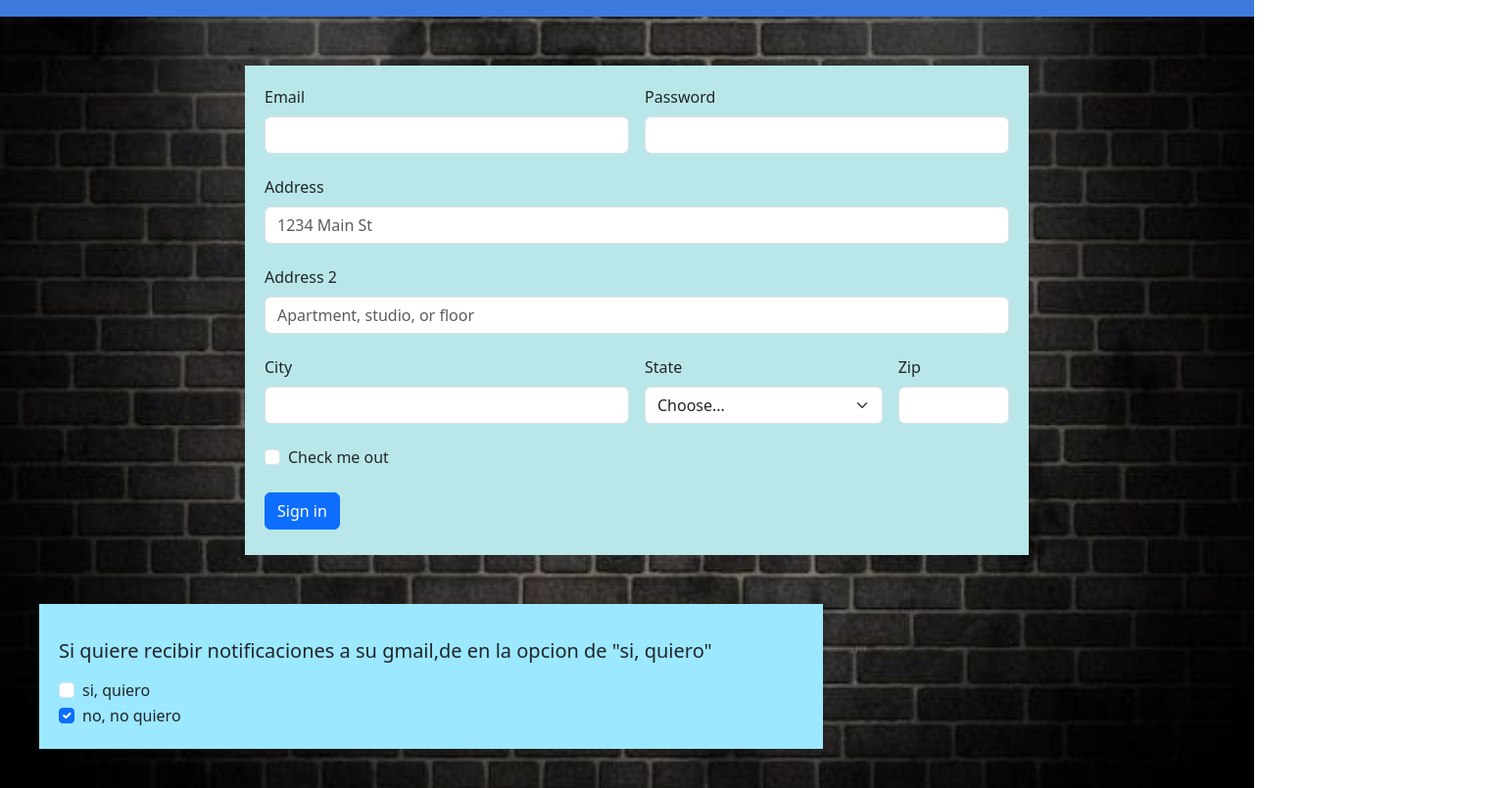
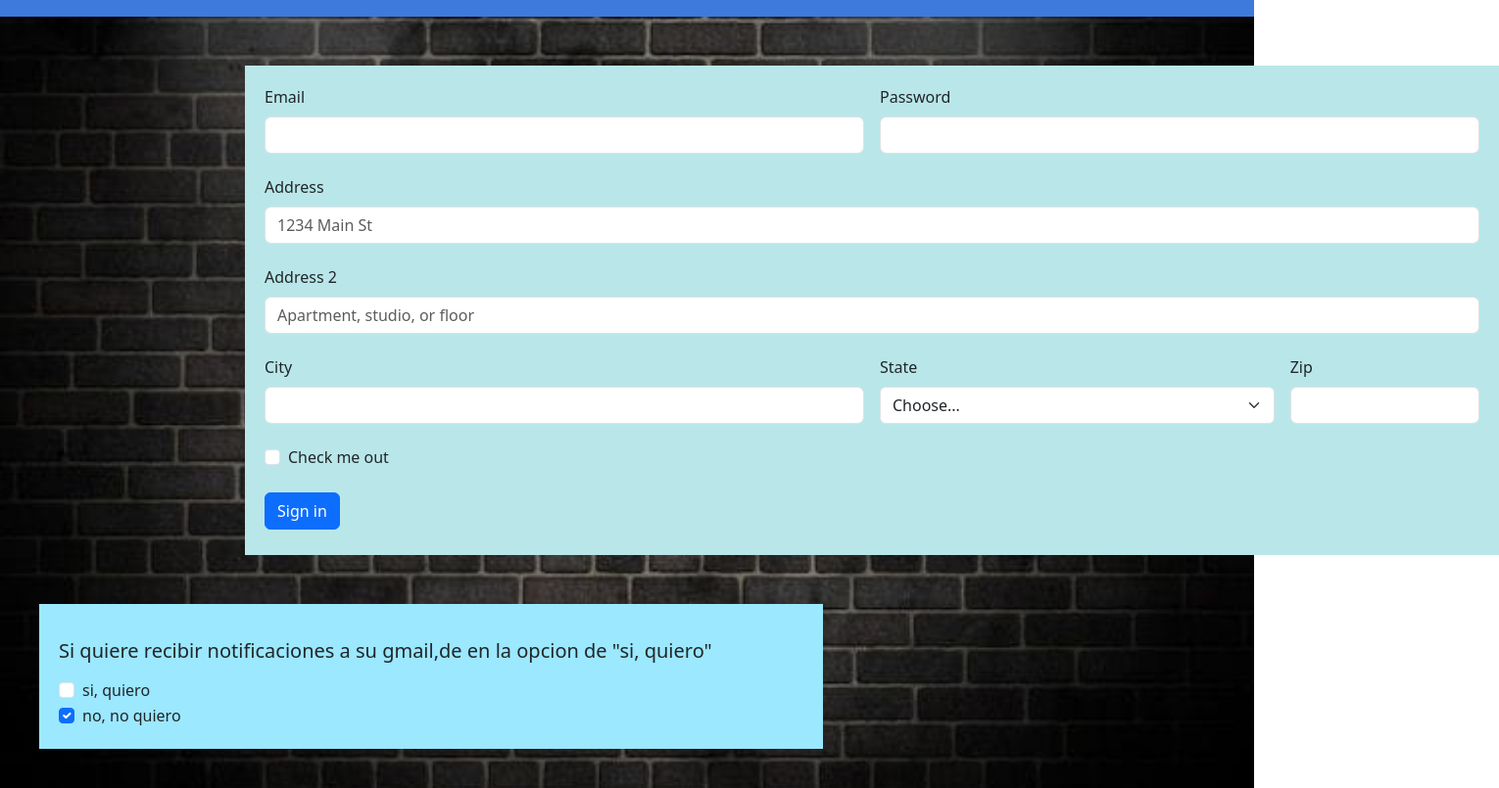
Before and after one commit to Orne-Levato/mi-repositorio-2.0, a website: page pase vip.html in a window 1280 px wide. Shown: the part 87-892 px from the top of the page at 98% size, 1530 px wide, since content can reach past the window. Drawn offline with nearby package versions, Linux system fonts and the light colour scheme.

```diff
--- a/pase vip.html
+++ b/pase vip.html
@@ -40,7 +40,7 @@
              </h2>
             </div>
 
-    <div class="content3 container-fluid">
+    <div class="content3 container-fluid" style="width: 100%;" >
     <form class="row g-3">
         <div class="col-md-6">
           <label for="inputEmail4" class="form-label">Email</label>
```
Also changed, not shown: index.html (+1 -1 lines).
